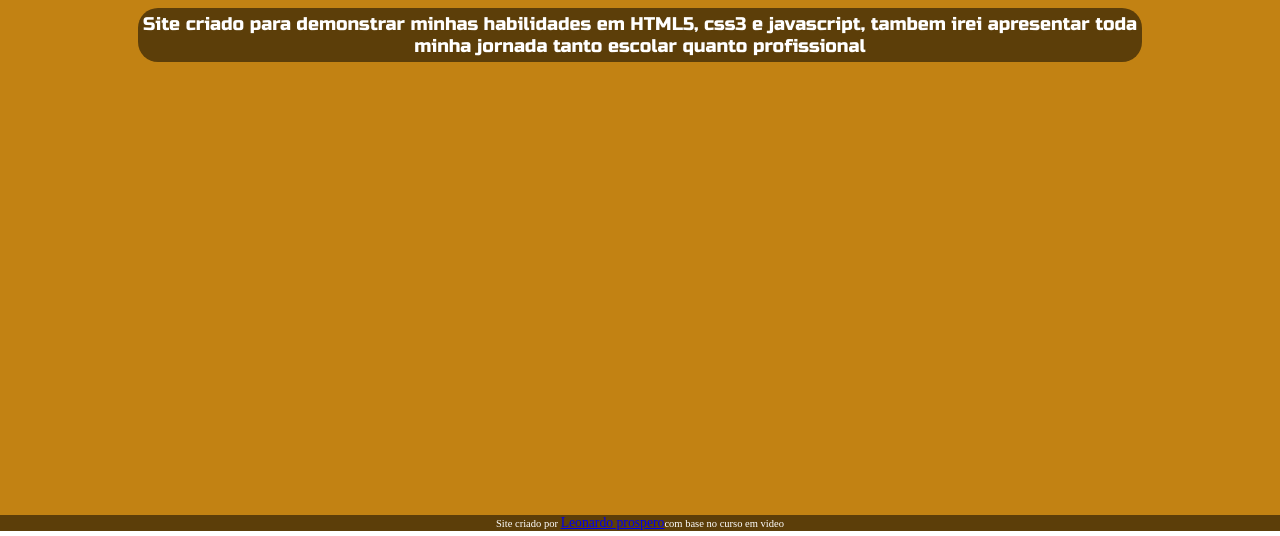
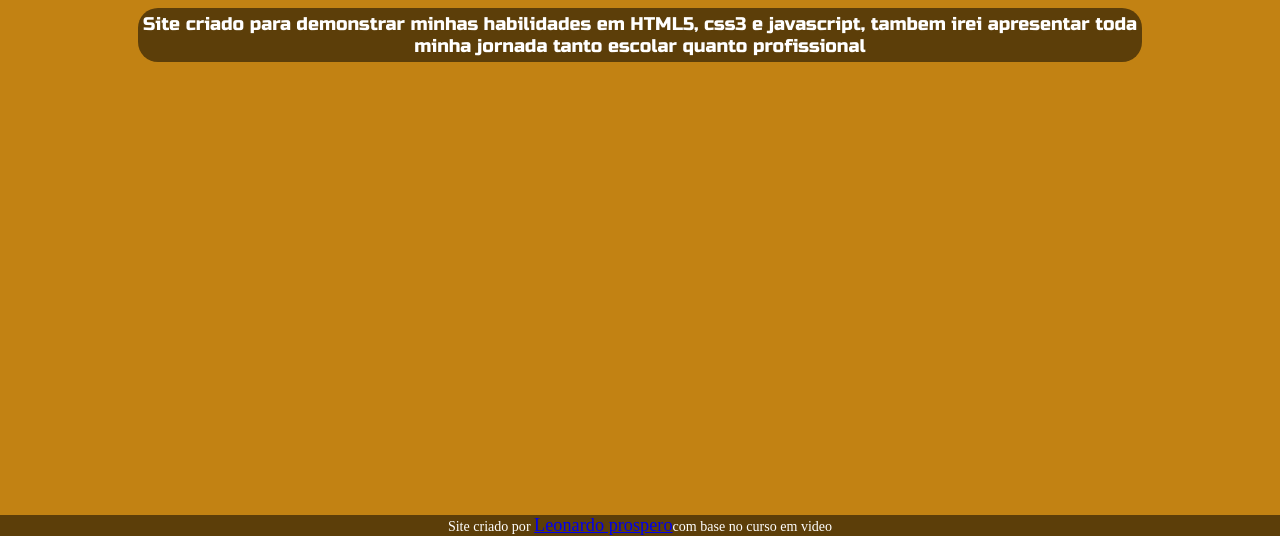
Before and after one commit to leopdani/Projetos_de_treino_2.0, a plain HTML site: page index.html in a window 1280 px wide. Shown: the part 285-821 px from the top of the page. Drawn offline with Linux system fonts and the light colour scheme.

Commit message:
3.2 atualização do footer

```diff
--- a/estilos/style.css
+++ b/estilos/style.css
@@ -106,7 +106,7 @@ footer{
     background-color: var(--cor1);
     color: white;
     text-align: center;
-    font-size: 0.3em;
+    font-size: 0.4em;
 
 
     }
```
